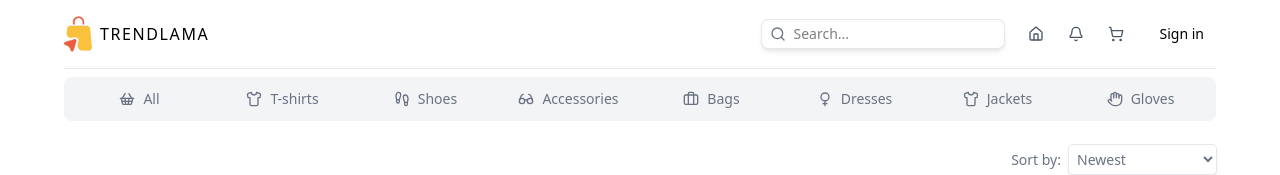
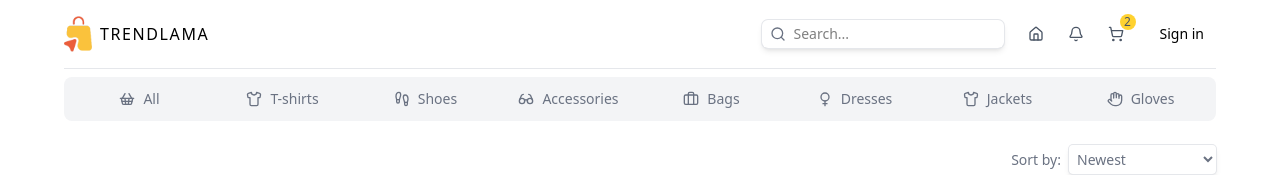
Before and after one commit to SheHab970/e-commerce_app, a Next.js app: page /products in a window 1280 px wide. Shown: the top 175 px of the page. Built offline with nearby package versions, Linux system fonts and the light colour scheme.

Commit message:
create shopping icon component and add it to navbar

```diff
--- a/src/components/Navbar.tsx
+++ b/src/components/Navbar.tsx
@@ -2,6 +2,7 @@
 import Link from "next/link";
 import SearshBar from "./SearshBar";
 import { Bell, Home, ShoppingCart } from "lucide-react";
+import ShoppingCartIcon from "./ShoppingCartIcon";
 
 const Navbar = () => {
     return(
@@ -27,9 +28,7 @@
                     <Link href="/">
                         <Bell className=" transform duration-300 hover:-translate-y-1 w-4 h-4 text-gray-600"/>
                     </Link>
-                    <Link href="/">
-                        <ShoppingCart className=" transform duration-300 hover:-translate-y-1 w-4 h-4 text-gray-600"/>
-                    </Link>
+                    <ShoppingCartIcon />
                     <Link href="/login" className="text-sm duration-200 hover:bg-gray-800 px-3 py-1.5 rounded-xl m-0 hover:text-amber-50">Sign in</Link>
                 </div>
             </nav>
--- /dev/null
+++ b/src/components/ShoppingCartIcon.tsx
@@ -0,0 +1,15 @@
+'use client';
+
+import { ShoppingCart } from "lucide-react"
+import Link from "next/link"
+
+const ShoppingCartIcon = () => {
+    return (
+        <Link href='/cart' className="relative transform duration-300 hover:-translate-y-1">
+            <ShoppingCart className="w-4 h-4 text-gray-600"/>
+            <span className="absolute -top-3 -right-3 bg-amber-300 text-gray-600 rounded-full w-4 h-4 flex items-center justify-center text-xs font-medium">2</span>
+        </Link>
+    )
+}
+
+export default ShoppingCartIcon;
```
